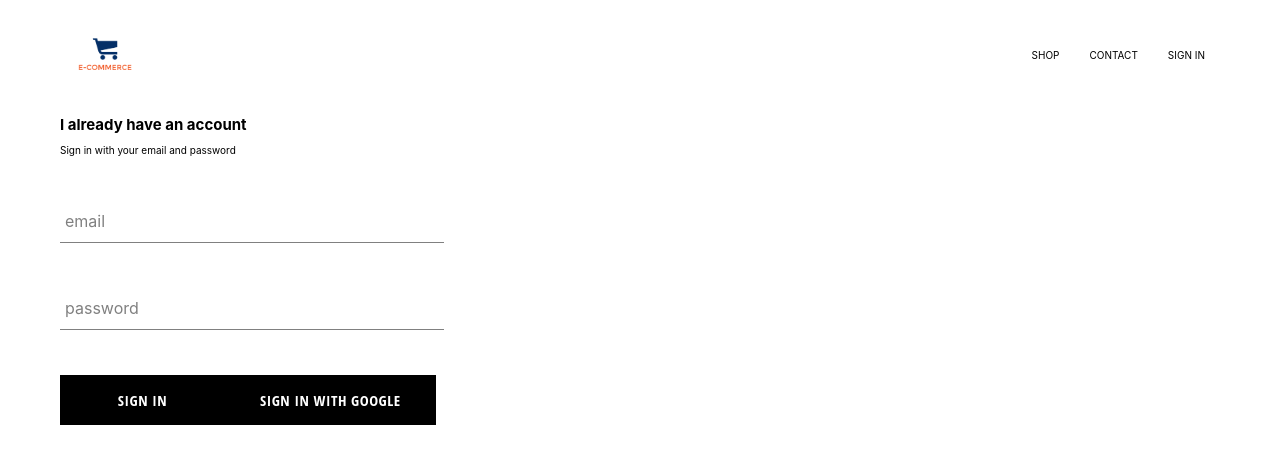
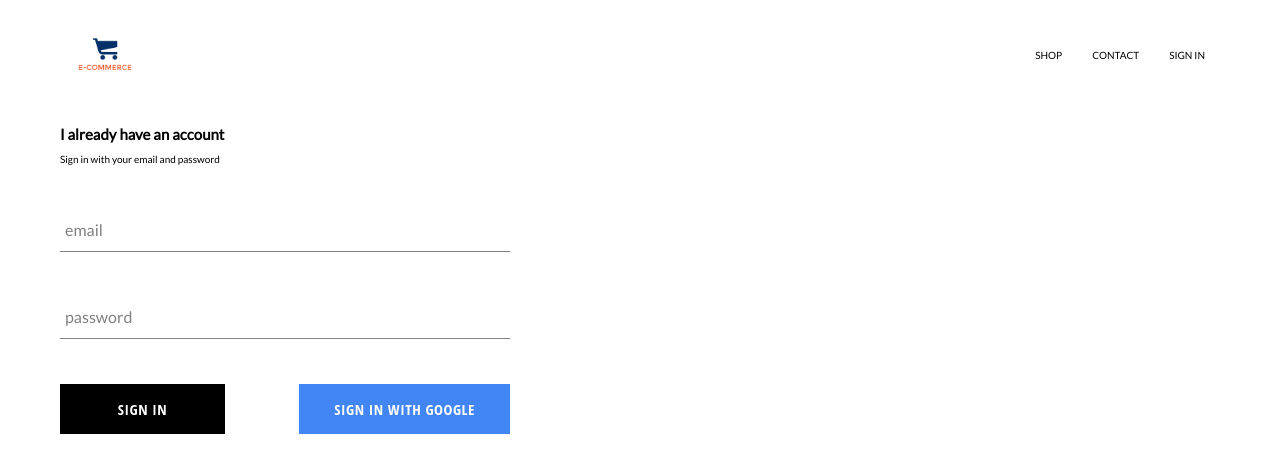
Before and after one commit to fdcoder81/clothing-shop, a React (Create React App) app: page /login in a window 1280 px wide. Shown: the top 472 px of the page. Built offline with nearby package versions, Linux system fonts and the light colour scheme; no server answers.

Commit message:
Added firestore set user to db

```diff
--- a/public/index.html
+++ b/public/index.html
@@ -13,7 +13,7 @@
 
     <link rel="manifest" href="%PUBLIC_URL%/manifest.json" />
     <link
-      href="https://fonts.googleapis.com/css?family=Roboto+Condensed&display=swap"
+      href="https://fonts.googleapis.com/css?family=Lato&display=swap"
       rel="stylesheet"
     />
 
--- a/src/App.css
+++ b/src/App.css
@@ -12,11 +12,9 @@ html {
 }
 
 body {
-  font-family: "Roboto Condensed", sans-serif;
+  font-family: "Lato", sans-serif;
   margin: 0;
-  font-family: -apple-system, BlinkMacSystemFont, "Segoe UI", "Roboto", "Oxygen",
-    "Ubuntu", "Cantarell", "Fira Sans", "Droid Sans", "Helvetica Neue",
-    sans-serif;
+
   -webkit-font-smoothing: antialiased;
   -moz-osx-font-smoothing: grayscale;
   padding: 2rem 6rem;
--- a/src/App.js
+++ b/src/App.js
@@ -8,15 +8,21 @@ import ShopPage from "./pages/shop/ShopPage";
 import Header from "./components/header/Header.js";
 import LoginRegister from "./components/login-register/LoginRegister";
 
-import { auth } from "./firebase/firebase.utils";
+import { auth, createUserProfileDocument } from "./firebase/firebase.utils";
 
 function App() {
   const [currentUser, setCurrentUser] = useState(null);
 
   useEffect(() => {
-    let unsubscribe = auth.onAuthStateChanged(user => {
-      setCurrentUser(user);
-      console.log(user);
+    let unsubscribe = auth.onAuthStateChanged(async userAuth => {
+      if (userAuth) {
+        const userRef = await createUserProfileDocument(userAuth);
+
+        userRef.onSnapshot(snapshot => {
+          setCurrentUser(snapshot.id);
+        });
+        console.log(currentUser);
+      }
     });
     return () => {
       unsubscribe();
--- a/src/components/Login/Login.js
+++ b/src/components/Login/Login.js
@@ -46,11 +46,13 @@ const Login = () => {
           handleChange={handleChange}
           required
         />
+        <div className="buttons">
+          <CustomButton type="submit">Sign In</CustomButton>
+          <CustomButton onClick={signInWithGoogle} isGoogleSignIn>
+            Sign in with Google
+          </CustomButton>
+        </div>
       </form>
-      <CustomButton type="submit">Sign In</CustomButton>
-      <CustomButton onClick={signInWithGoogle}>
-        Sign in with Google
-      </CustomButton>
     </div>
   );
 };
--- a/src/components/Login/login.scss
+++ b/src/components/Login/login.scss
@@ -1,9 +1,14 @@
 .login {
-  width: 30vw;
-  // display: flex;
-  // flex-direction: column;
+  width: 45rem;
+  display: flex;
+  flex-direction: column;
 
   .title {
     margin: 10px 0;
   }
+
+  .buttons {
+    display: flex;
+    justify-content: space-between;
+  }
 }
--- a/src/components/custom-button/CustomButton.js
+++ b/src/components/custom-button/CustomButton.js
@@ -2,9 +2,12 @@ import React from "react";
 
 import "./customButton.scss";
 
-const CustomButton = ({ children, ...otherProps }) => {
+const CustomButton = ({ children, isGoogleSignIn, ...otherProps }) => {
   return (
-    <button className="custom-button" {...otherProps}>
+    <button
+      className={`${isGoogleSignIn ? "google-sign-in" : ""} custom-button `}
+      {...otherProps}
+    >
       {children}
     </button>
   );
--- a/src/components/custom-button/customButton.scss
+++ b/src/components/custom-button/customButton.scss
@@ -19,4 +19,13 @@
     color: black;
     border: 1px solid black;
   }
+
+  &.google-sign-in {
+    background-color: #4285f4;
+    color: white;
+    &:hover {
+      background-color: #357ae8;
+      border: none;
+    }
+  }
 }
--- a/src/firebase/firebase.utils.js
+++ b/src/firebase/firebase.utils.js
@@ -12,6 +12,32 @@ const config = {
   appId: "1:972727307408:web:f7d119552c70ffca9adc15"
 };
 
+export const createUserProfileDocument = async (userAuth, additionalData) => {
+  if (!userAuth) return;
+
+  const userRef = firestore.doc(`users/${userAuth.uid}`);
+
+  const snapshot = await userRef.get();
+
+  if (!snapshot.exists) {
+    const { displayName, email } = userAuth;
+    const createdAt = new Date();
+
+    try {
+      await userRef.set({
+        displayName,
+        email,
+        createdAt,
+        ...additionalData
+      });
+    } catch (error) {
+      console.log("error creating user", error.message);
+    }
+  }
+
+  return userRef;
+};
+
 firebase.initializeApp(config);
 
 export const auth = firebase.auth();
```
